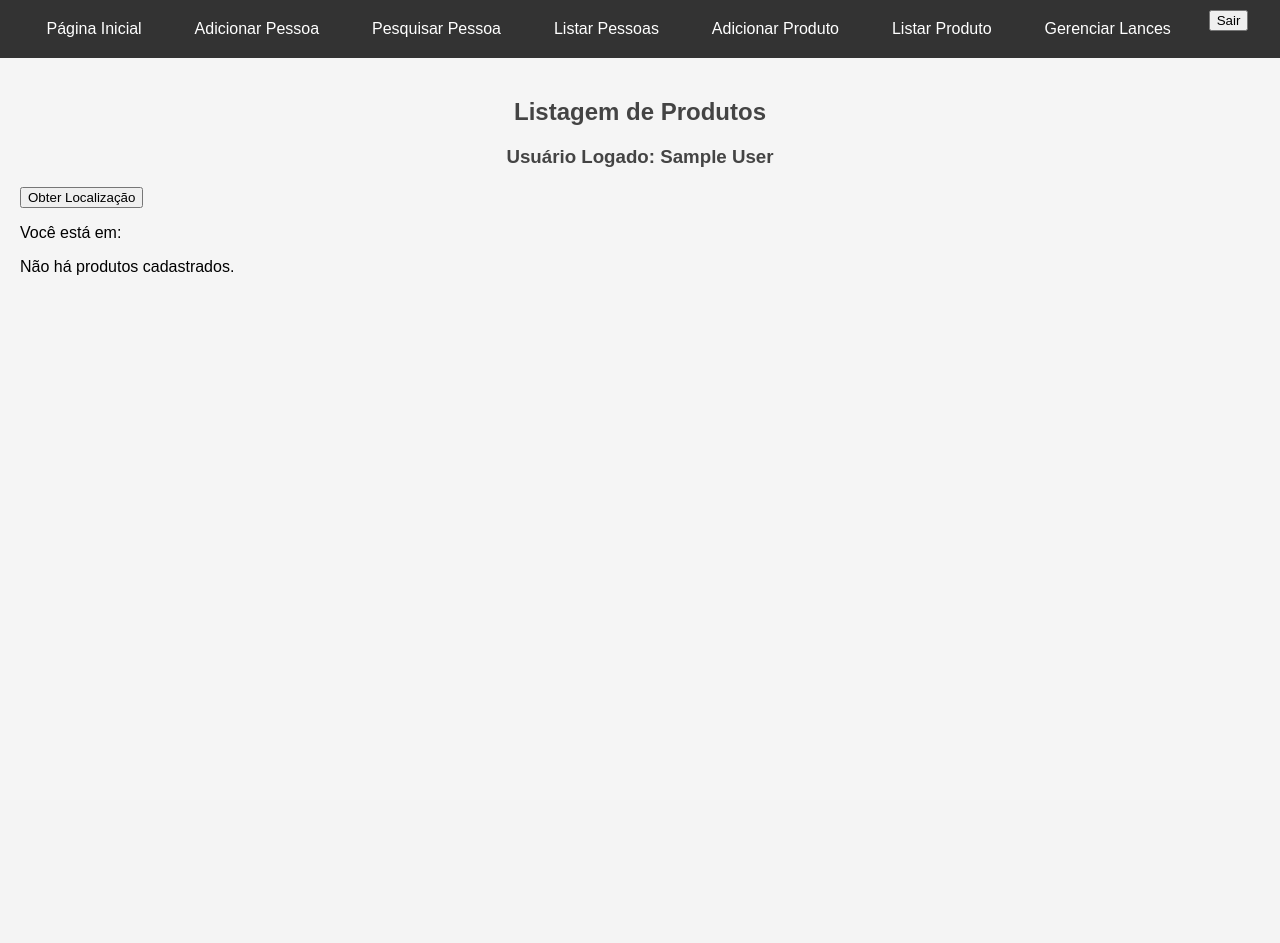
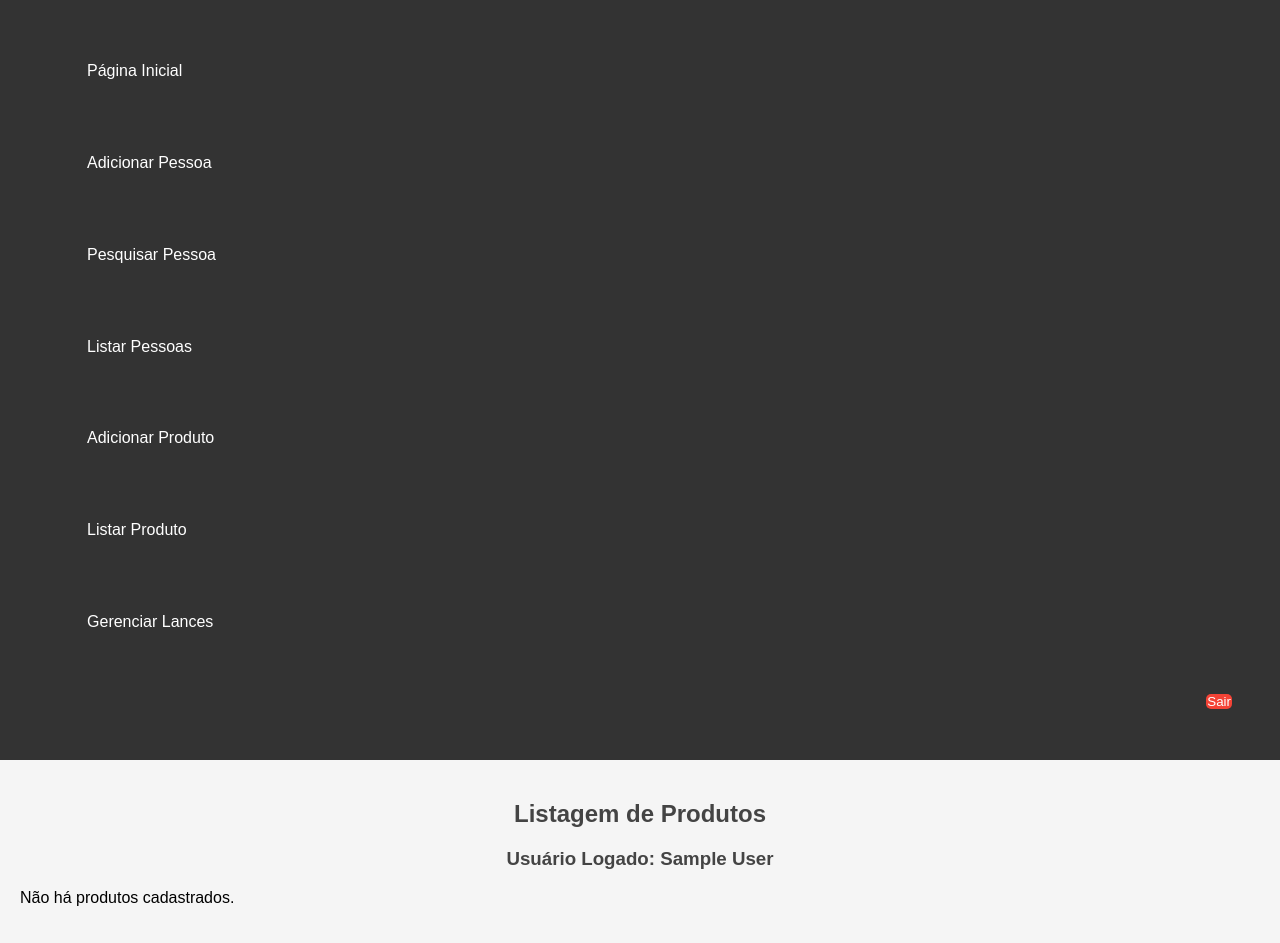
Before and after one commit to juliagpeter/ArteNet, a PHP site: page /views/index.php in a window 1280 px wide; the page is wider, and only the part inside the window is pictured. Before the commit the page ends 275 px from the top of that part, so only its background shows below. Run offline with PHP 8.4, Linux system fonts and the light colour scheme; the visitor is signed in with stand-in values (Sample User, id 1); data that the repository does not hold is empty.

Commit message:
css header

```diff
--- a/styles/listagens.css
+++ b/styles/listagens.css
@@ -31,13 +31,13 @@ main {
 }
 
 .produto-imagem {
-    width: 40%; /* 40% da largura do card */
-    object-fit: cover; /* Assegura que todas as imagens tenham o mesmo tamanho sem distorção */
+    width: 40%;
+    object-fit: cover;
 }
 
 .produto-info {
     padding: 20px;
-    flex: 1; /* Faz com que o restante do espaço seja preenchido pela área de informações */
+    flex: 1;
     display: flex;
     flex-direction: column;
     justify-content: space-between;
@@ -93,32 +93,109 @@ main {
     opacity: 0.9; /* Opacidade ao passar o mouse */
 }
 
-header {
+/* Estilo básico da navbar */
+.navbar {
     background-color: #333;
-    color: #fff;
-    padding: 10px 20px;
+    padding: 2%;
+    display: flex;
+    justify-content: space-between;
+    align-items: center;
+    flex-wrap: wrap; /* Permite quebra em telas menores */
 }
 
-nav ul {
-    list-style: none;
+/* Estilo da lista de navegação */
+.nav-list {
+    list-style-type: none;
     margin: 0;
     padding: 0;
     display: flex;
-    justify-content: space-around;
+    flex-direction: column; /* Menu vertical */
+    width: 100%; /* Ocupa toda a largura do menu */
 }
 
-nav ul li {
-    margin: 0;
+/* Estilo dos itens da lista */
+.nav-list li {
+    position: relative;
+    margin: 1% 0;
+    width: 100%; /* Cada item ocupa 100% da largura disponível */
 }
 
-nav ul li a {
-    color: #fff;
+.nav-list li a {
+    display: block;
+    padding: 2% 5%;
+    color: white;
     text-decoration: none;
-    padding: 10px 15px;
+    background-color: #333;
+    transition: background-color 0.3s;
+    width: 100%; /* Ocupa toda a largura disponível */
+}
+
+.nav-list li a:hover {
+    background-color: #555;
+}
+
+/* Dropdown */
+.nav-list li:hover ul {
     display: block;
 }
 
-nav ul li a:hover {
+.nav-list ul {
+    display: none;
+    list-style-type: none;
+    padding: 0;
+    margin: 0;
+    position: absolute;
+    top: 0;
+    left: 100%; /* Alinha o dropdown à direita do item */
+    background-color: #333;
+    width: auto;
+}
+
+/* Estilo dos links dentro do dropdown */
+.nav-list ul li a {
+    padding: 2% 5%;
+    width: auto; /* Permite o tamanho flexível do dropdown */
+    white-space: nowrap;
+}
+
+.nav-list ul li a:hover {
     background-color: #555;
-    border-radius: 4px;
 }
+
+/* Estilo do botão de sair */
+form button {
+    background-color: #f44336;
+    color: white;
+    padding: 2% 5%;
+    border: none;
+    border-radius: 5px;
+    cursor: pointer;
+    transition: background-color 0.3s;
+    width: auto; /* Flexível */
+}
+
+form button:hover {
+    background-color: #d32f2f;
+}
+
+/* Alinha o botão de sair à direita */
+.navbar form {
+    margin-left: auto;
+    padding: 2%;
+    width: auto;
+}
+
+/* Ajustes para telas menores */
+@media screen and (max-width: 768px) {
+    .nav-list {
+        flex-direction: column; /* Mantém o menu vertical */
+    }
+
+    .nav-list li {
+        width: 100%; /* Itens ocupam toda a largura da tela */
+    }
+
+    form button {
+        width: 100%; /* Botão ocupa toda a largura em telas menores */
+    }
+}
--- a/views/index.php
+++ b/views/index.php
@@ -34,8 +34,6 @@ include_once('../models/LanceDAO.php');
 <main>
     <h2>Listagem de Produtos</h2>
     <h3>Usuário Logado: <?php echo ($_SESSION['nome']); ?></h3>
-    <button class="geolocation-button" onclick="obterLocalizacao()">Obter Localização</button>
-    <p class="geolocation-result" id="resultado">Você está em: </p>
 
     <?php
     $produtosDAO = new ProdutoDAO();
--- a/views/listarPessoas.php
+++ b/views/listarPessoas.php
@@ -32,6 +32,8 @@
 <main>
     <h2>Listagem de Usuários</h2>
     <h3>Usuário Logado: <?php echo $_SESSION['nome']; ?></h3>
+    <button class="geolocation-button" onclick="obterLocalizacao()">Obter Localização</button>
+    <p class="geolocation-result" id="resultado">Você está em: </p>
     <div class="produto-container">
         <?php
         $pessoasDAO = new PessoaDAO();
```
